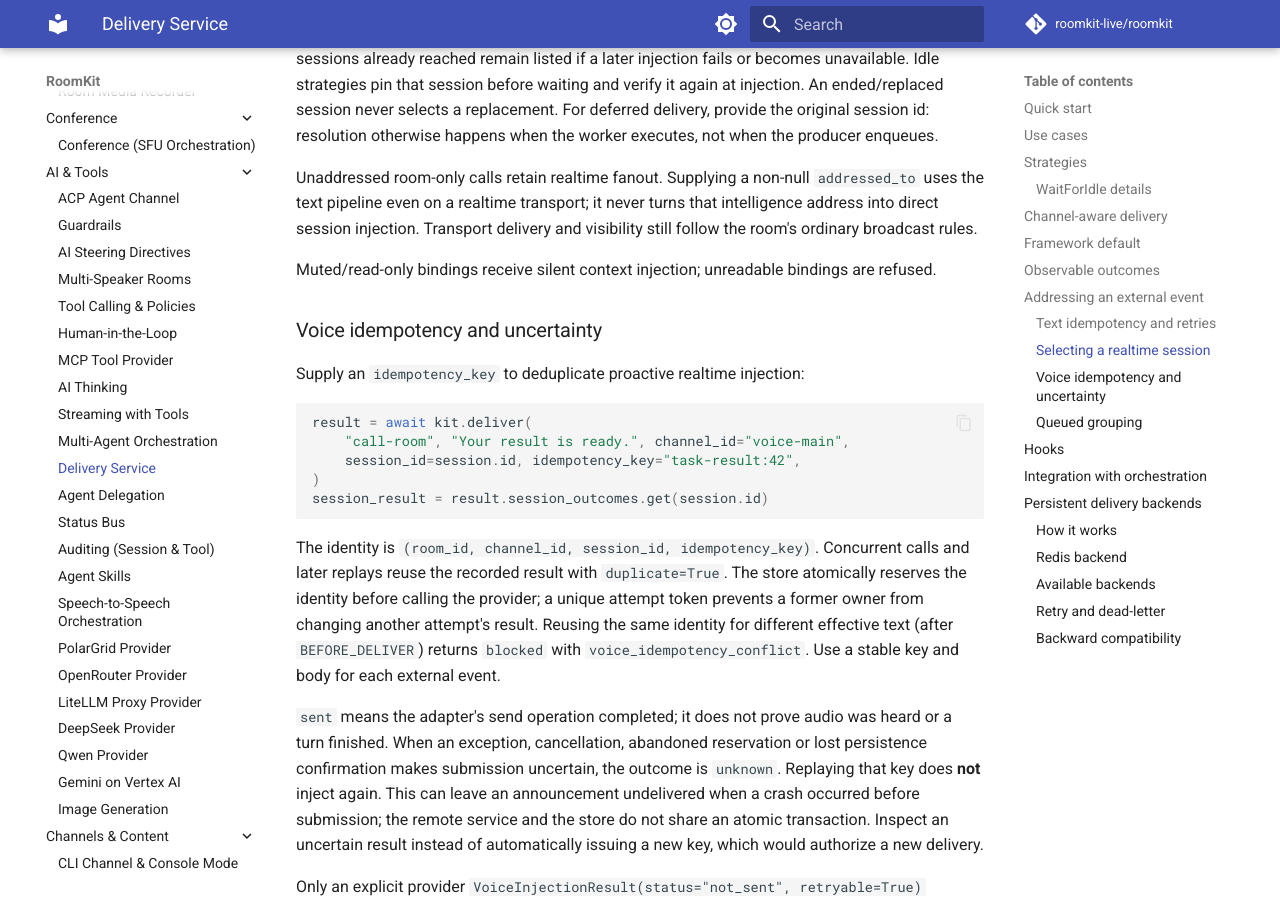
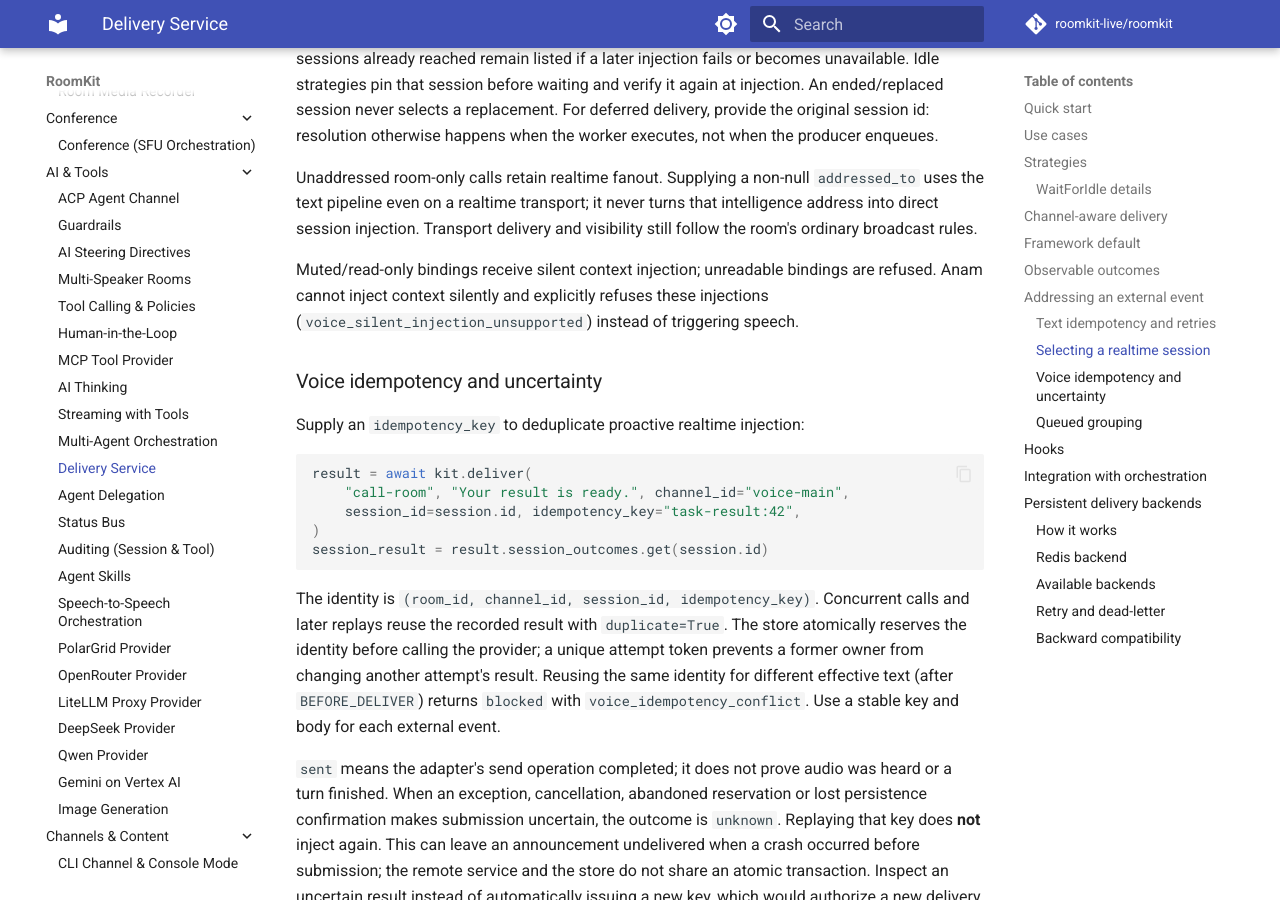
Before and after one commit to roomkit-live/roomkit-docs, an MkDocs documentation site: the page built from docs/guides/delivery.md, in a window 1280 px wide and 900 px high, scrolled down 4749 px. Built offline with MkDocs 1.6.1 and Material for MkDocs 9.7.7, drawn with Linux system fonts in a browser that asks for light colours; comment, search, counter and statistics services are not loaded.

Commit message:
docs(delivery): explain unsupported silent Anam injection (RMK-174)

```diff
--- a/docs/guides/delivery.md
+++ b/docs/guides/delivery.md
@@ -210,7 +210,8 @@ turns that intelligence address into direct session injection. Transport deliver
 and visibility still follow the room's ordinary broadcast rules.
 
 Muted/read-only bindings receive silent context injection; unreadable bindings
-are refused.
+are refused. Anam cannot inject context silently and explicitly refuses these
+injections (`voice_silent_injection_unsupported`) instead of triggering speech.
 
 ### Voice idempotency and uncertainty
 
```
